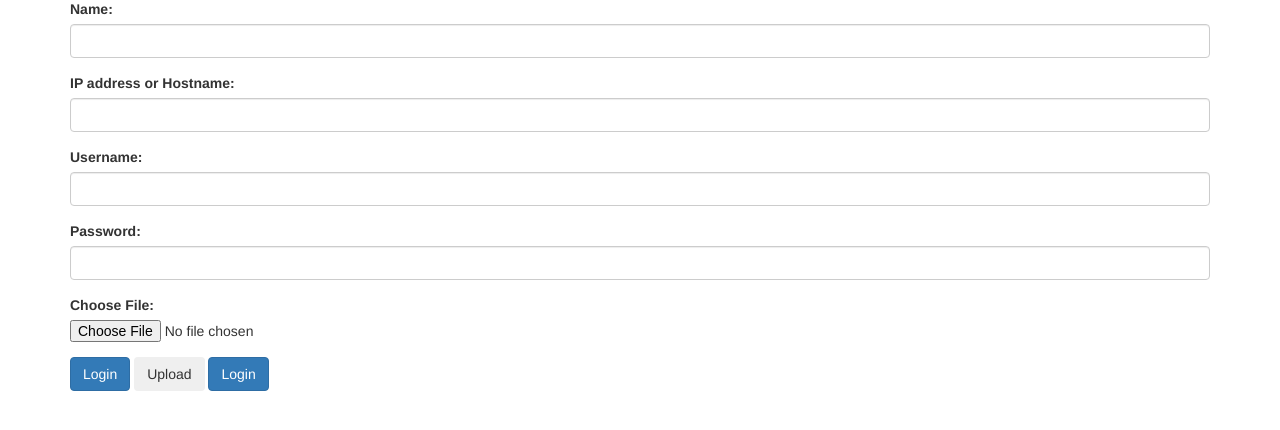
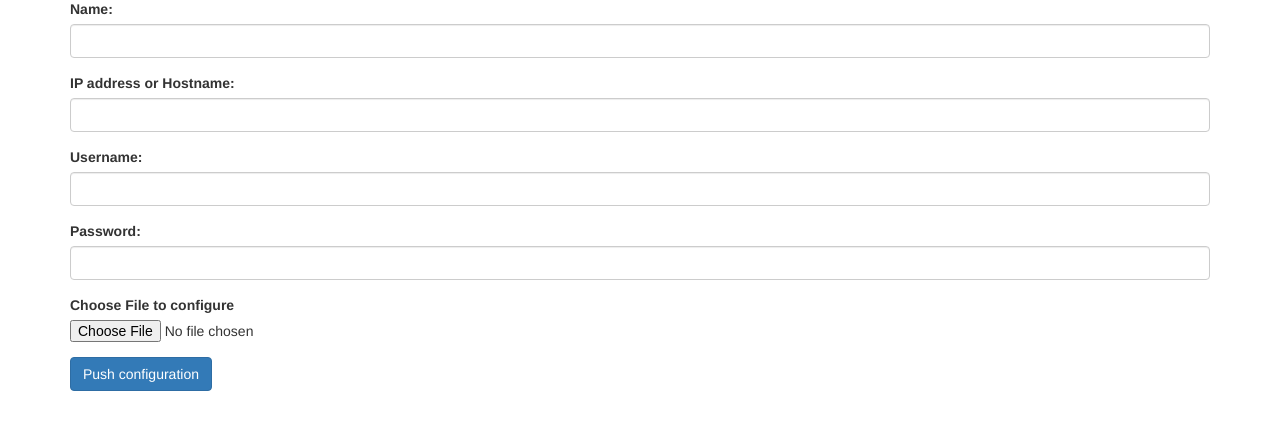
Before and after one commit to talesoftechnology/tales_with_pangea, a Flask app: page /upload in a window 1280 px wide. Shown: the part 166-596 px from the top of the page. Run offline with Flask 2, Linux system fonts and the light colour scheme; some libraries are stand-ins or nearby versions.

Commit message:
Removed login buttons

```diff
--- a/templates/upload_page.html
+++ b/templates/upload_page.html
@@ -41,12 +41,10 @@
                 <input type="password" class="form-control" id="password" name="password" required>
             </div>
             <div class="form-group">
-                <label for="file">Choose File:</label>
+                <label for="file">Choose File to configure </label>
                 <input type="file" class="form-control-file" id="file" name="file">
             </div>
-            <button type="submit" class="btn btn-primary">Login</button>
-            <button type="button" class="btn btn-secondary">Upload</button>
-            <button type="submit" class="btn btn-primary">Login</button>
+            <button type="button" class="btn btn-primary">Push configuration</button>
         </form>
     </div>
 </body>
```
